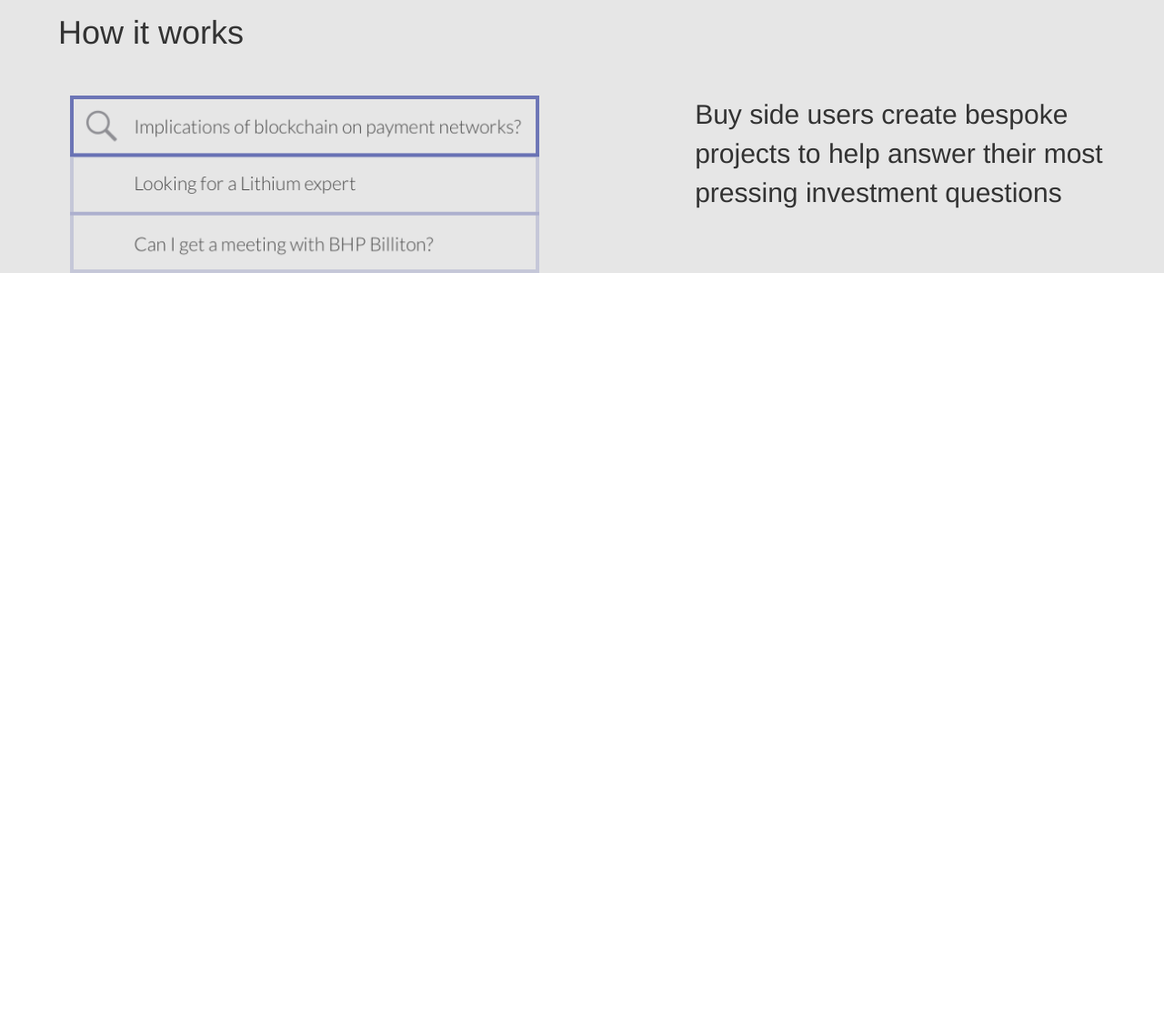
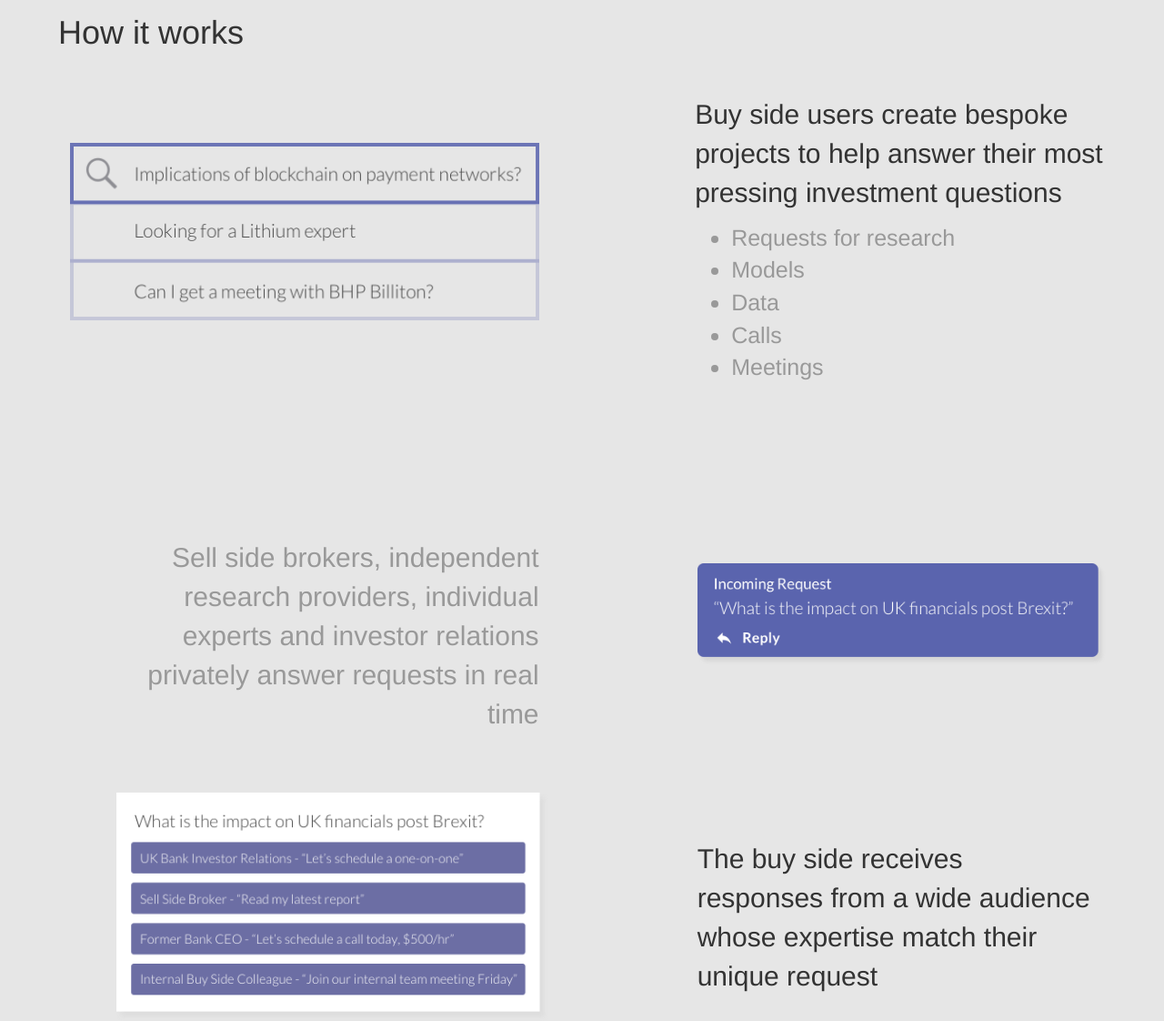
Before and after one commit to connormaxlin/alphaexchangesite, a plain HTML site: page index.html in a window 1280 px wide. Shown: the part 1676-2798 px from the top of the page at 91% size. Before the commit the page ends 1976 px from the top, so only its background shows below. Drawn offline with nearby package versions, Linux system fonts and the light colour scheme; files whose address does not match are found by name.

Commit message:
pt3 completed

```diff
--- a/index.html
+++ b/index.html
@@ -131,7 +131,40 @@
 
   <div class="col-md-5">
     <p class="rightTxt">Buy side users create bespoke projects to help answer their most pressing investment questions</p>
+    <ul class="buysideBullets">
+      <li>Requests for research</li>
+      <li>Models</li>
+      <li>Data</li>
+      <li>Calls</li>
+      <li>Meetings</li>
+    </ul>
+    <br><br><br><br><br><br><br><br>
   </div>
+
+  <div class="row">
+    <div class = "col-md-5">
+      <p class="leftTxt">Sell side brokers, independent research providers, individual experts and investor relations privately answer requests in real time</p>
+    </div>
+
+    <div class="col-md-2">
+    </div>
+    <div class="col-md-5">
+      <img src="sellside info.png" class="rightImg">
+      <br><br><br><br><br><br><br><br>
+    </div>
+  </div>
+
+<div class="row">
+  <div class="col-md-5">
+    <img src="IR side.png" class="leftImg2">
+  </div>
+  <div class="col-md-2">
+  </div>
+  <div class="col-md-5">
+    <p class="rightTxt" id="rightTxt2">The buy side receives responses from a wide audience whose expertise match their unique request</p>
+  </div>
+</div>
+</div>
 
   </body>
 </html>
--- a/style.css
+++ b/style.css
@@ -6,13 +6,32 @@ body {
 	width:100%;
 	height:100%;
 	margin-left: 15%;
+	margin-top:10%;
 
+}
+
+.leftImg2{
+	margin-left:27%;
+	width:90%;
+	heigh:90%;
+}
+.rightImg{
+	width:85%;
+	heigh:85%
+	margin-right:15%;
+	margin-top:5%;
 }
 
 .rightTxt{
 	font-size:30px;
-	margin-right:5%;
+	margin-right:10%;
 }
+
+.buysideBullets{
+	font-size:25px;
+	color:#999999;
+}
+
 .howItWorks{
 	margin-top: 5%;
 	margin-left: 5%;
@@ -80,3 +99,16 @@ body {
 	font-size: 25px;
 	color: #000066;
 }
+
+.leftTxt{
+	color:#999999;
+	font-size:30px;
+	margin-left:23%;
+	margin-right:-15%;
+	text-align:right;
+}
+
+#rightTxt2{
+	margin-top:10%;
+	margin-right:17%;
+}
```
Also changed, not shown: IR side.png (renamed from images/IR side.png), sellside info.png (renamed from images/sellside info.png).
